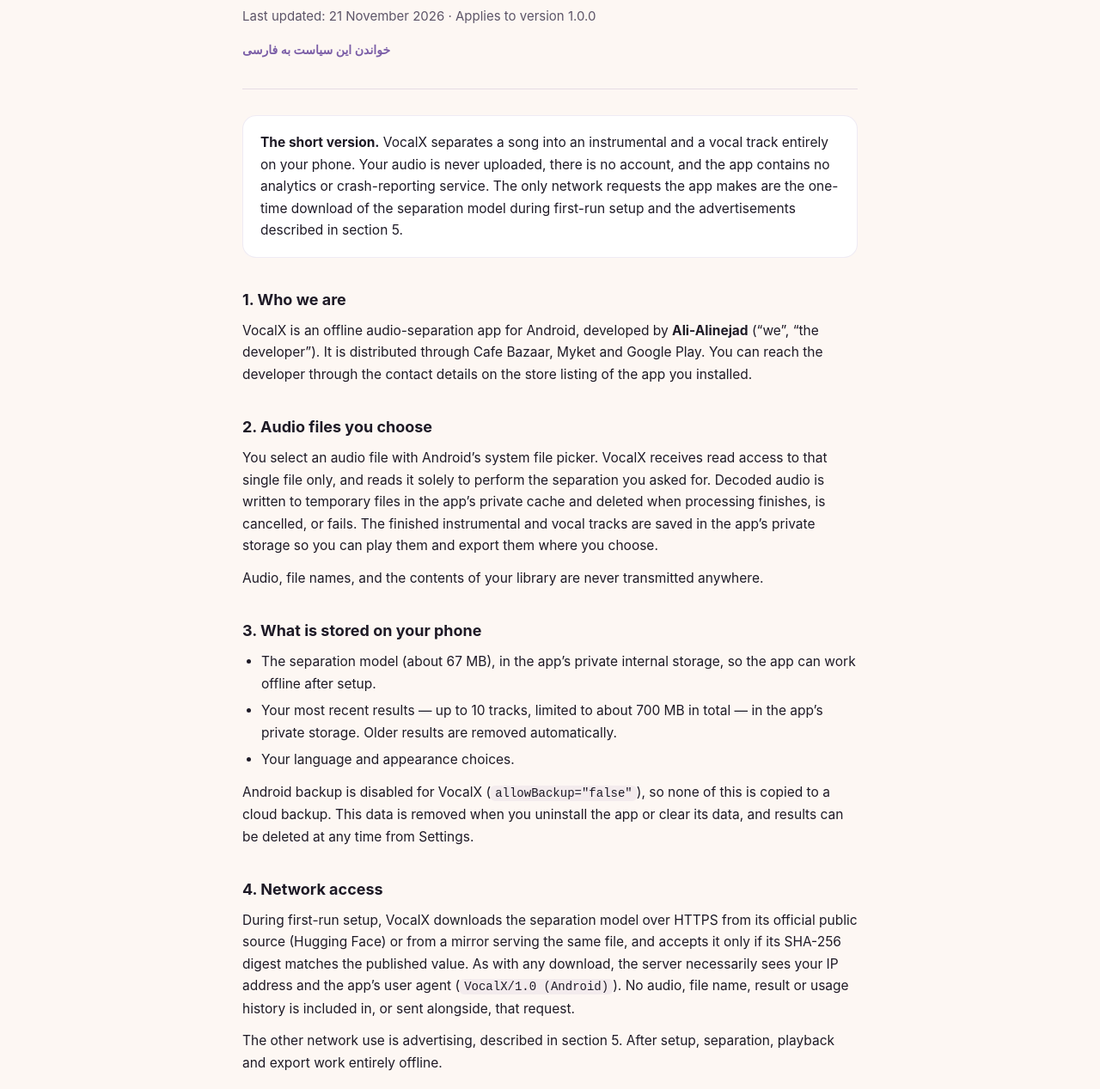
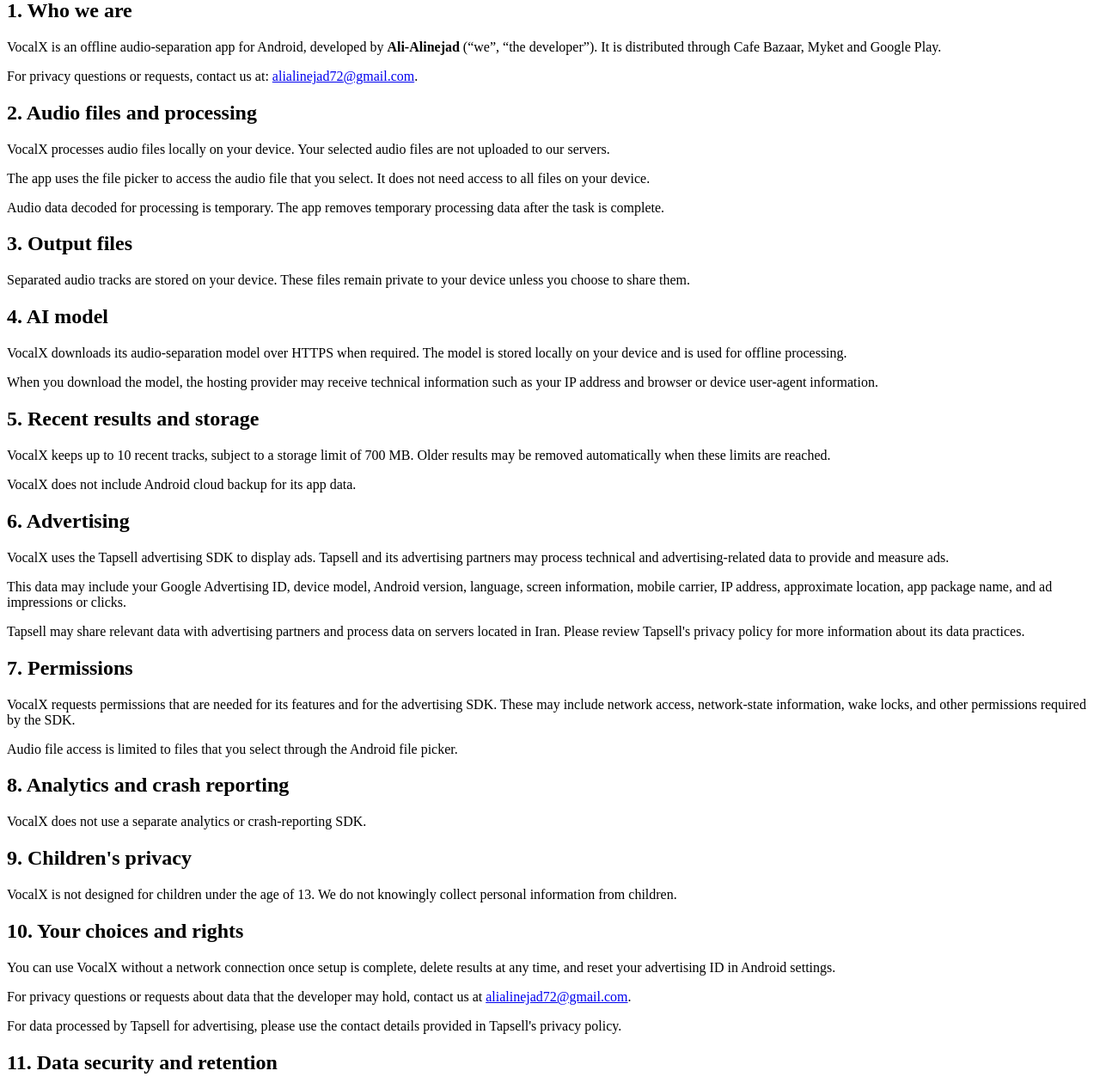
Before and after one commit to manitor72/VocalX, a plain HTML site: page policy-en.html in a window 1280 px wide. Shown: the part 119-1386 px from the top of the page at 86% size. Drawn offline with Linux system fonts and the light colour scheme.

Commit message:
Revise VocalX Privacy Policy and update metadata

```diff
--- a/policy-en.html
+++ b/policy-en.html
@@ -1,134 +1,62 @@
+
 <!DOCTYPE html>
-<html lang="en" dir="ltr">
+<html lang="en">
 <head>
-<meta charset="utf-8">
-<meta name="viewport" content="width=device-width, initial-scale=1">
-<title>VocalX — Privacy Policy</title>
-<style>
-  :root {
-    --bg: #fdf7f3;
-    --card: #ffffff;
-    --text: #1e1a26;
-    --muted: #5d5568;
-    --peach: #ff9a76;
-    --purple: #7b5ea7;
-  }
-  * { box-sizing: border-box; }
-  body {
-    margin: 0;
-    background: var(--bg);
-    color: var(--text);
-    font-family: -apple-system, BlinkMacSystemFont, "Segoe UI", Roboto, "Helvetica Neue", Arial, sans-serif;
-    line-height: 1.65;
-  }
-  .wrap { max-width: 760px; margin: 0 auto; padding: 40px 22px 72px; }
-  header { padding-bottom: 22px; border-bottom: 1px solid rgba(123, 94, 167, 0.18); margin-bottom: 30px; }
-  .brand { font-size: 30px; font-weight: 700; letter-spacing: -0.3px; margin: 0; }
-  .brand span {
-    background: linear-gradient(90deg, var(--peach), var(--purple));
-    -webkit-background-clip: text; background-clip: text; color: transparent;
-  }
-  .sub { color: var(--muted); margin: 6px 0 0; font-size: 15px; }
-  .lang { margin-top: 14px; font-size: 14px; }
-  .lang a { color: var(--purple); text-decoration: none; font-weight: 600; }
-  h2 { font-size: 18px; margin: 34px 0 8px; }
-  p, li { color: var(--text); font-size: 15.5px; }
-  p { margin: 0 0 12px; }
-  ul { margin: 0 0 12px; padding-inline-start: 22px; }
-  li { margin-bottom: 6px; }
-  .card {
-    background: var(--card); border-radius: 16px; padding: 18px 20px;
-    border: 1px solid rgba(123, 94, 167, 0.12); margin: 22px 0;
-  }
-  .card p:last-child { margin-bottom: 0; }
-  .muted { color: var(--muted); font-size: 14px; }
-  a { color: var(--purple); }
-  footer { margin-top: 46px; padding-top: 18px; border-top: 1px solid rgba(123, 94, 167, 0.18); }
-  code { background: rgba(123, 94, 167, 0.08); padding: 1px 5px; border-radius: 5px; font-size: 14px; }
-</style>
+  <meta charset="UTF-8">
+  <meta name="viewport" content="width=device-width, initial-scale=1.0">
+  <meta name="description" content="VocalX Privacy Policy. Learn how VocalX handles audio files, device permissions, model downloads and advertising data.">
+  <title>VocalX Privacy Policy</title>
 </head>
 <body>
-<div class="wrap">
-  <header>
-    <h1 class="brand"><span>VocalX</span></h1>
-    <p class="sub">Privacy Policy · by Ali-Alinejad</p>
-    <p class="sub">Last updated: 21 November 2026 · Applies to version 1.0.0</p>
-    <p class="lang"><a href="policy-fa.html" hreflang="fa" lang="fa">خواندن این سیاست به فارسی</a></p>
-  </header>
 
-  <div class="card">
-    <p><strong>The short version.</strong> VocalX separates a song into an instrumental and a vocal track entirely on your phone. Your audio is never uploaded, there is no account, and the app contains no analytics or crash-reporting service. The only network requests the app makes are the one-time download of the separation model during first-run setup and the advertisements described in section 5.</p>
-  </div>
+  <h1>VocalX Privacy Policy</h1>
+  <p>Last updated: November 23, 2026</p>
 
   <h2>1. Who we are</h2>
-  <p>VocalX is an offline audio-separation app for Android, developed by <strong>Ali-Alinejad</strong> (“we”, “the developer”). It is distributed through Cafe Bazaar, Myket and Google Play. You can reach the developer through the contact details on the store listing of the app you installed.</p>
+  <p>VocalX is an offline audio-separation app for Android, developed by <strong>Ali-Alinejad</strong> (“we”, “the developer”). It is distributed through Cafe Bazaar, Myket and Google Play.</p>
+  <p>For privacy questions or requests, contact us at: <a href="mailto:alialinejad72@gmail.com">alialinejad72@gmail.com</a>.</p>
 
-  <h2>2. Audio files you choose</h2>
-  <p>You select an audio file with Android’s system file picker. VocalX receives read access to that single file only, and reads it solely to perform the separation you asked for. Decoded audio is written to temporary files in the app’s private cache and deleted when processing finishes, is cancelled, or fails. The finished instrumental and vocal tracks are saved in the app’s private storage so you can play them and export them where you choose.</p>
-  <p>Audio, file names, and the contents of your library are never transmitted anywhere.</p>
+  <h2>2. Audio files and processing</h2>
+  <p>VocalX processes audio files locally on your device. Your selected audio files are not uploaded to our servers.</p>
+  <p>The app uses the file picker to access the audio file that you select. It does not need access to all files on your device.</p>
+  <p>Audio data decoded for processing is temporary. The app removes temporary processing data after the task is complete.</p>
 
-  <h2>3. What is stored on your phone</h2>
-  <ul>
-    <li>The separation model (about 67 MB), in the app’s private internal storage, so the app can work offline after setup.</li>
-    <li>Your most recent results — up to 10 tracks, limited to about 700 MB in total — in the app’s private storage. Older results are removed automatically.</li>
-    <li>Your language and appearance choices.</li>
-  </ul>
-  <p>Android backup is disabled for VocalX (<code>allowBackup="false"</code>), so none of this is copied to a cloud backup. This data is removed when you uninstall the app or clear its data, and results can be deleted at any time from Settings.</p>
+  <h2>3. Output files</h2>
+  <p>Separated audio tracks are stored on your device. These files remain private to your device unless you choose to share them.</p>
 
-  <h2>4. Network access</h2>
-  <p>During first-run setup, VocalX downloads the separation model over HTTPS from its official public source (Hugging Face) or from a mirror serving the same file, and accepts it only if its SHA-256 digest matches the published value. As with any download, the server necessarily sees your IP address and the app’s user agent (<code>VocalX/1.0 (Android)</code>). No audio, file name, result or usage history is included in, or sent alongside, that request.</p>
-  <p>The other network use is advertising, described in section 5. After setup, separation, playback and export work entirely offline.</p>
+  <h2>4. AI model</h2>
+  <p>VocalX downloads its audio-separation model over HTTPS when required. The model is stored locally on your device and is used for offline processing.</p>
+  <p>When you download the model, the hosting provider may receive technical information such as your IP address and browser or device user-agent information.</p>
 
-  <h2>5. Advertising (Tapsell)</h2>
-  <p>VocalX includes the <strong>Tapsell Mobile Ads SDK (Mediation)</strong> in its Bazaar, Myket and Google Play builds, and the SDK is initialized at startup.</p>
-  <p>VocalX shows one standard banner advertisement on the Home screen and one on the processing screen, requested through the single Standard Banner Zone configured for the store build you installed. No interstitial, rewarded or other ad format is used. Ads are requested only while the app is open — including while a separation continues in the background — and they never receive your audio or file names.</p>
-  <p>To request, display and measure those ads, Tapsell may collect and process:</p>
-  <ul>
-    <li>the Google Advertising ID (or its deletion/reset state),</li>
-    <li>device model, operating-system version, language, screen size and carrier,</li>
-    <li>IP address and coarse location derived from it,</li>
-    <li>the app package name, and ad impression and click events.</li>
-  </ul>
-  <p>Tapsell may share this data with the ad networks it mediates for, and processes it on servers located in Iran. It is used for advertising, ad measurement and fraud prevention — never for anything related to your audio. You can limit ad personalization or reset/delete your advertising ID in Android Settings → Privacy → Ads. Tapsell’s own policy is published at <a href="https://developer.tapsell.ir/docs/sdk/policies/privacy-policy" rel="noopener">developer.tapsell.ir/docs/sdk/policies/privacy-policy</a>.</p>
+  <h2>5. Recent results and storage</h2>
+  <p>VocalX keeps up to 10 recent tracks, subject to a storage limit of 700 MB. Older results may be removed automatically when these limits are reached.</p>
+  <p>VocalX does not include Android cloud backup for its app data.</p>
 
-  <h2>6. Permissions and why they exist</h2>
-  <ul>
-    <li><code>INTERNET</code>, <code>ACCESS_NETWORK_STATE</code> — the one-time model download, its retry handling, and ad delivery.</li>
-    <li><code>ACCESS_WIFI_STATE</code>, <code>CHANGE_WIFI_STATE</code> — declared by the Tapsell SDK for ad refresh; VocalX itself never changes your Wi-Fi state.</li>
-    <li><code>FOREGROUND_SERVICE</code>, <code>FOREGROUND_SERVICE_DATA_SYNC</code> — so a separation keeps running when you leave the app.</li>
-    <li><code>POST_NOTIFICATIONS</code> — the progress notification for that background job.</li>
-    <li><code>com.google.android.gms.permission.AD_ID</code> — because the Tapsell SDK is bundled and initialized, as Google requires when such an SDK is present.</li>
-    <li><code>RECEIVE_BOOT_COMPLETED</code>, <code>WAKE_LOCK</code> — declared by the Tapsell SDK so it can finish its scheduled ad work; they are not used for audio processing.</li>
-  </ul>
-  <p>VocalX does not request storage, microphone, camera, contacts or location permission. Files are opened through the system picker, which grants access to exactly the file you choose.</p>
+  <h2>6. Advertising</h2>
+  <p>VocalX uses the Tapsell advertising SDK to display ads. Tapsell and its advertising partners may process technical and advertising-related data to provide and measure ads.</p>
+  <p>This data may include your Google Advertising ID, device model, Android version, language, screen information, mobile carrier, IP address, approximate location, app package name, and ad impressions or clicks.</p>
+  <p>Tapsell may share relevant data with advertising partners and process data on servers located in Iran. Please review Tapsell's privacy policy for more information about its data practices.</p>
 
-  <h2>7. What VocalX never does</h2>
-  <ul>
-    <li>It never uploads your audio or your results.</li>
-    <li>It never asks for a name, email address, phone number or any account.</li>
-    <li>It never accesses your location, microphone, contacts, photos, calendar or other apps.</li>
-    <li>It contains no analytics, attribution or crash-reporting SDK, and sells no data.</li>
-    <li>It does not build a profile of you and does not track you across apps.</li>
-  </ul>
+  <h2>7. Permissions</h2>
+  <p>VocalX requests permissions that are needed for its features and for the advertising SDK. These may include network access, network-state information, wake locks, and other permissions required by the SDK.</p>
+  <p>Audio file access is limited to files that you select through the Android file picker.</p>
 
-  <h2>8. Children</h2>
-  <p>VocalX is a general-purpose audio tool and is not directed at children under 13. The advertising SDK treats all users as 13 or older, and the app is declared accordingly on Google Play.</p>
+  <h2>8. Analytics and crash reporting</h2>
+  <p>VocalX does not use a separate analytics or crash-reporting SDK.</p>
 
-  <h2>9. Keeping and deleting data</h2>
-  <p>Settings → “Delete all saved results” deletes every stored track immediately. Uninstalling the app, or clearing its data from Android settings, removes the model, the results and your preferences. Because nothing is stored on a server, there is no server-side copy to delete and no request to make.</p>
+  <h2>9. Children's privacy</h2>
+  <p>VocalX is not designed for children under the age of 13. We do not knowingly collect personal information from children.</p>
 
   <h2>10. Your choices and rights</h2>
-  <p>You can use VocalX without any network connection once setup is complete, delete results at any time, and reset your advertising ID in Android settings. If you have a question or a request about this policy or about data the developer might hold, contact the developer through the store listing. For data processed by Tapsell for advertising, please use the contact details in Tapsell’s policy.</p>
+  <p>You can use VocalX without a network connection once setup is complete, delete results at any time, and reset your advertising ID in Android settings.</p>
+  <p>For privacy questions or requests about data that the developer may hold, contact us at <a href="mailto:alialinejad72@gmail.com">alialinejad72@gmail.com</a>.</p>
+  <p>For data processed by Tapsell for advertising, please use the contact details provided in Tapsell's privacy policy.</p>
 
-  <h2>11. Security</h2>
-  <p>All app data lives in private internal storage that other apps cannot read. The model is downloaded over HTTPS and its SHA-256 digest is verified before it is used; a corrupted or tampered file is discarded rather than loaded.</p>
+  <h2>11. Data security and retention</h2>
+  <p>VocalX stores processing files and results locally on your device. You are responsible for protecting access to your device and any audio files that you export or share.</p>
 
   <h2>12. Changes to this policy</h2>
-  <p>If a future version changes what the app does — for example a new ad placement or a different advertising provider — this policy will be updated before that version is published, and the “last updated” date above will change. The current text is also available inside the app under Settings → Privacy.</p>
+  <p>We may update this Privacy Policy when the app or its data practices change. The latest version will be published on this page. Please review this page from time to time.</p>
 
-  <footer class="muted">
-    <p>VocalX · Privacy Policy · © 2026 Ali-Alinejad</p>
-  </footer>
-</div>
 </body>
 </html>
```
